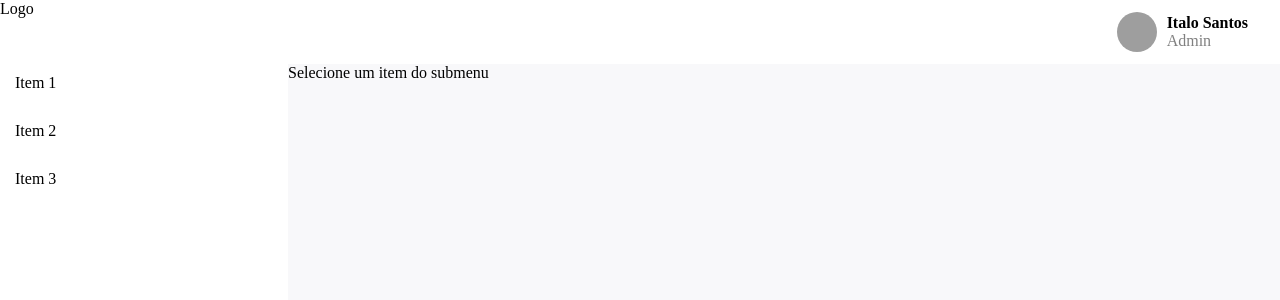
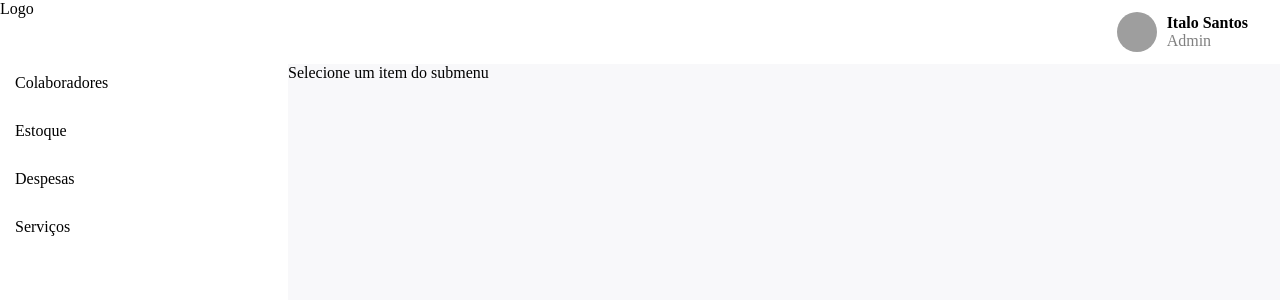
Before and after one commit to italo1033/asset-stock, a Next.js app: page / in a window 1280 px wide. Shown: the top 300 px of the page. Built offline with nearby package versions, Linux system fonts and the light colour scheme; grey boxes are pictures that could not be loaded.

Commit message:
adicionando menuitems

```diff
--- a/src/app/components/Sidbar/sidbar.tsx
+++ b/src/app/components/Sidbar/sidbar.tsx
@@ -23,9 +23,10 @@ const Sidebar: React.FC<ButtonComponentProps> = ({ onButtonClickSidebar }) => {
       </header>
 
       <menu className={styles.sidebarmenu}>
-        <MenuItem title="Item 1" submenu={['Subitem 1.1', 'Subitem 1.2']} onButtonClickMenuItem={handleButtonClick} />
-        <MenuItem title="Item 2" submenu={['Subitem 2.1', 'Subitem 2.2']} onButtonClickMenuItem={handleButtonClick} />
-        <MenuItem title="Item 3" submenu={['Subitem 3.1', 'Subitem 3.2']} onButtonClickMenuItem={handleButtonClick} />
+        <MenuItem title="Colaboradores" submenu={['Lista de Colaboradores', 'Adicionar Colaborador', 'Atualizar Colaborador' ,'Excluir Colaborador']} onButtonClickMenuItem={handleButtonClick} />
+        <MenuItem title="Estoque" submenu={['Equipamentos', 'Adicionar Equipamento']} onButtonClickMenuItem={handleButtonClick} />
+        <MenuItem title="Despesas" submenu={['Visualizar Despesas', 'Adicionar Despesas']} onButtonClickMenuItem={handleButtonClick} />
+        <MenuItem title="Serviços" submenu={['Visualizar Serviços', 'Criar Ordem de serviço']} onButtonClickMenuItem={handleButtonClick} />
       </menu>
     </div>
   );
```
